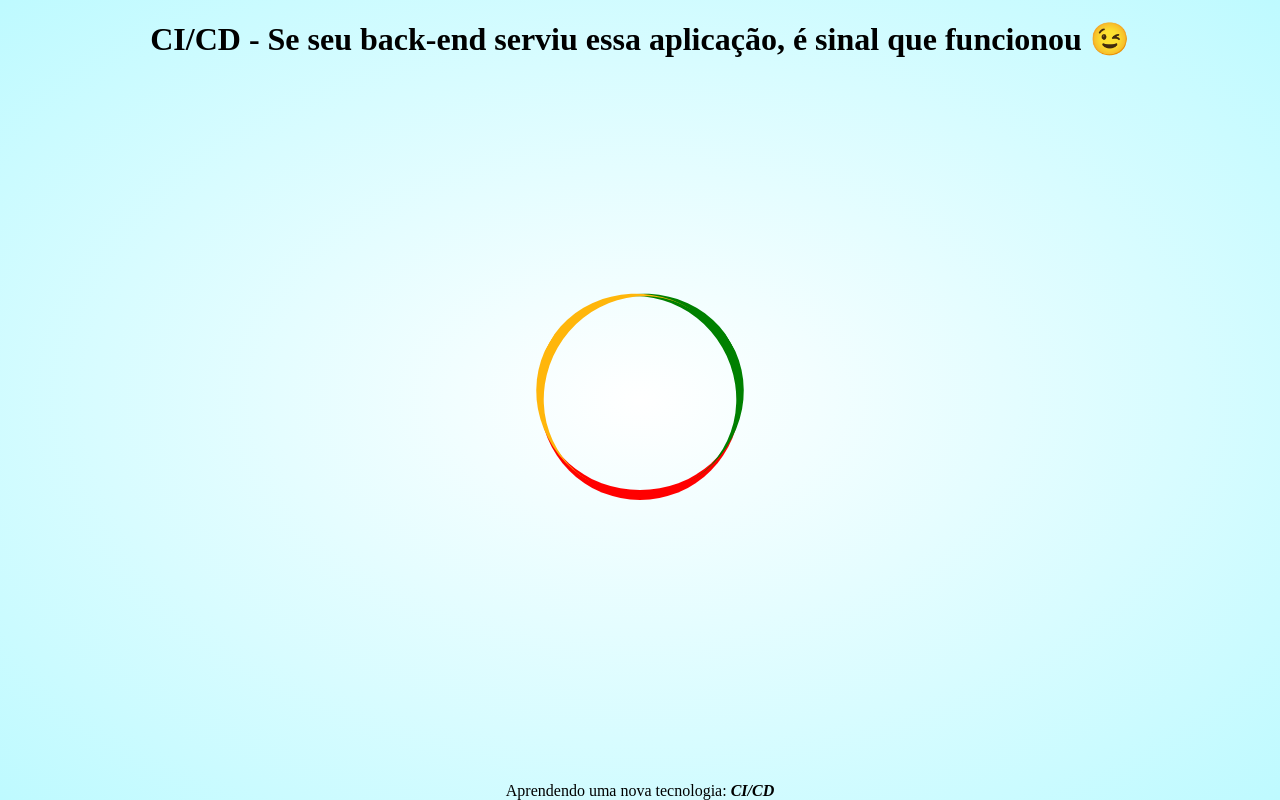
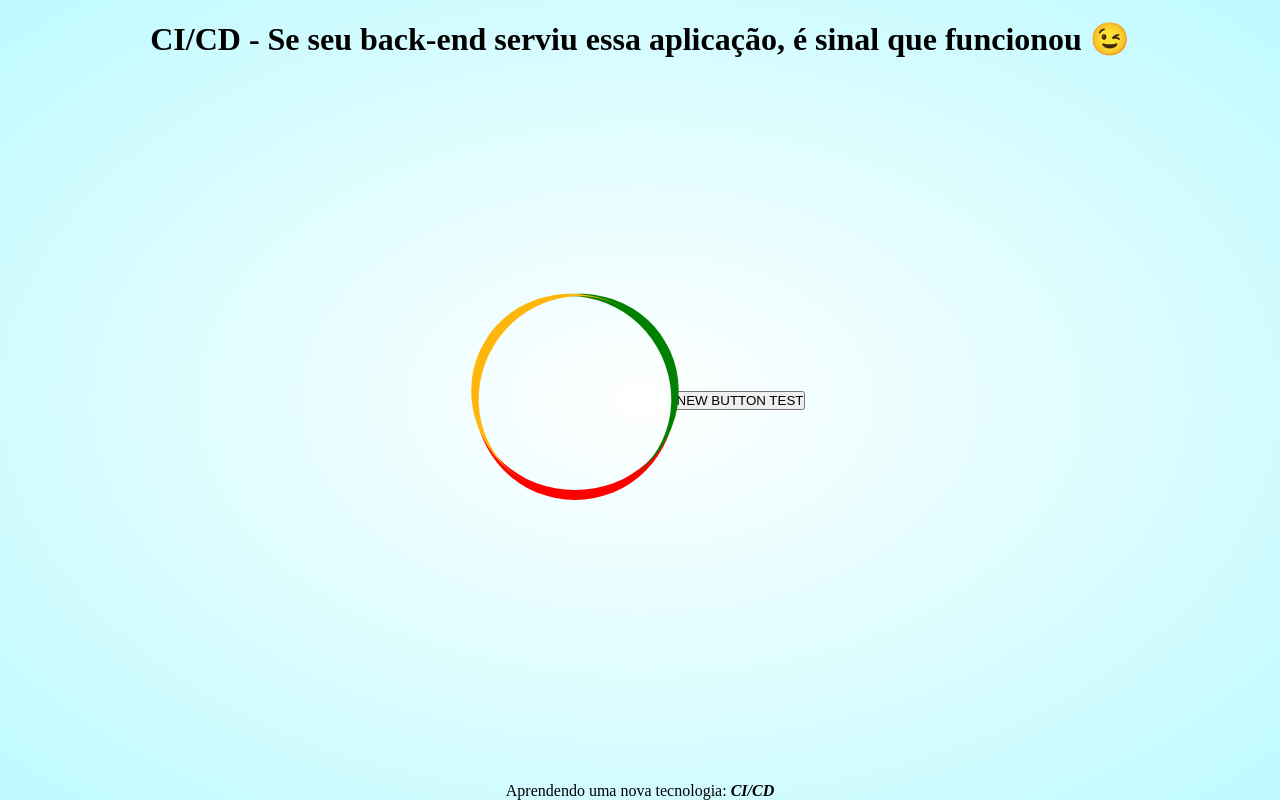
Before and after one commit to Severo-96/CICD-2, a website: page public/index.html in a window 1280 px wide. Drawn offline with Linux system fonts and the light colour scheme.

Commit message:
New button on index.html

```diff
--- a/public/index.html
+++ b/public/index.html
@@ -100,5 +100,6 @@
     <div id="loading">
       <span></span>
     </div>
+    <button>NEW BUTTON TEST</button>
   </body>
 </html>
```
